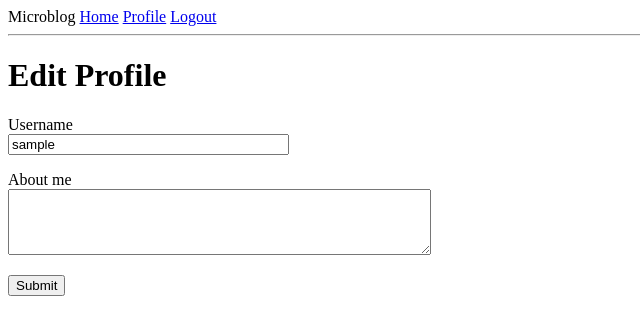
After one commit to atlrwt/Learning-on-The-Flask-Mega-Tutorial, a Flask app: page /edit_profile in a window 1280 px wide. The commit adds this page. Shown: the top 335 px of the page, without its empty margins (0-640 px from the left). Run offline with Flask 3, Linux system fonts and the light colour scheme; the visitor is signed in with stand-in values (Sample User, id 1); data comes from the database, SQL or seed files in the repository; both versions use the stored data as it was after the commit.

Commit message:
Profile Page and Avatars (#6)

```diff
--- a/microblog/app/forms.py
+++ b/microblog/app/forms.py
@@ -3,6 +3,8 @@ from wtforms import StringField, PasswordField, BooleanField, SubmitField
 from wtforms.validators import DataRequired
 from wtforms.validators import ValidationError, Email, EqualTo
 from app.models import User
+from wtforms import TextAreaField
+from wtforms.validators import Length
 
 class LoginForm(FlaskForm):
     username = StringField('Username', validators=[DataRequired()])
@@ -27,3 +29,8 @@ class RegistrationForm(FlaskForm):
         user = User.query.filter_by(email=email.data).first()
         if user is not None:
             raise ValidationError('Please use a different email address.')
+
+class EditProfileForm(FlaskForm):
+    username = StringField('Username', validators=[DataRequired()])
+    about_me = TextAreaField('About me', validators=[Length(min=0, max=140)])
+    submit = SubmitField('Submit')
--- a/microblog/app/models.py
+++ b/microblog/app/models.py
@@ -3,19 +3,26 @@ from app import db
 from werkzeug.security import generate_password_hash, check_password_hash
 from flask_login import UserMixin
 from app import login
+from hashlib import md5
 
-class User(db.Model):
+class User(UserMixin, db.Model):
     id = db.Column(db.Integer, primary_key=True)
     username = db.Column(db.String(64), index=True, unique=True)
     email = db.Column(db.String(120), index=True, unique=True)
     password_hash = db.Column(db.String(128))
     posts = db.relationship('Post', backref='author', lazy='dynamic')
+    about_me = db.Column(db.String(140))
+    last_seen = db.Column(db.DateTime, default=datetime.utcnow)
 
     def set_password(self, password):
         self.password_hash = generate_password_hash(password)
 
     def check_password(self, password):
         return check_password_hash(self.password_hash, password)
+
+    def avatar(self, size):
+        digest = md5(self.email.lower().encode('utf-8')).hexdigest()
+        return 'https://www.gravatar.com/avatar/{}?d=identicon&s={}'.format(digest, size)
 
     def __repr__(self):
         return '<User {}>'.format(self.username)
--- a/microblog/app/routes.py
+++ b/microblog/app/routes.py
@@ -10,6 +10,8 @@ from flask import request
 from werkzeug.urls import url_parse
 from app import db
 from app.forms import RegistrationForm
+from datetime import datetime
+from app.forms import EditProfileForm
 
 @app.route('/')
 @app.route('/index')
@@ -63,3 +65,35 @@ def register():
         flash('Congratulations, you are now a registered user!')
         return redirect(url_for('login'))
     return render_template('register.html', title='Register', form=form)
+
+@app.route('/user/<username>')
+@login_required
+def user(username):
+    user = User.query.filter_by(username=username).first_or_404()
+    posts = [
+        {'author': user, 'body': 'Test post #1'},
+        {'author': user, 'body': 'Test post #2'},
+    ]
+    return render_template('user.html', user=user, posts=posts)
+
+@app.before_request
+def before_request():
+    if current_user.is_authenticated:
+        current_user.last_seen = datetime.utcnow()
+        db.session.commit()
+
+@app.route('/edit_profile', methods=['GET', 'POST'])
+@login_required
+def edit_profile():
+    form = EditProfileForm()
+    if form.validate_on_submit():
+        current_user.username = form.username.data
+        current_user.about_me = form.about_me.data
+        db.session.commit()
+        flash('Your changes have been saved.')
+        return redirect(url_for('edit_profile'))
+    elif request.method == 'GET':
+        form.username.data = current_user.username
+        form.about_me.data = current_user.about_me
+    return render_template('edit_profile.html', title='Edit Profile',
+                           form=form)
--- /dev/null
+++ b/microblog/app/templates/_post.html
@@ -0,0 +1,6 @@
+    <table>
+        <tr valign="top">
+            <td><img src="{{ post.author.avatar(36) }}"></td>
+            <td>{{ post.author.username }} says:<br>{{ post.body }}</td>
+        </tr>
+    </table>
--- a/microblog/app/templates/base.html
+++ b/microblog/app/templates/base.html
@@ -14,6 +14,8 @@
             {% if current_user.is_anonymous %}
             <a href="{{ url_for('login') }}">Login</a>
             {% else %}
+            <a href="{{ url_for('user', username=current_user.username)
+}}">Profile</a>
             <a href="{{ url_for('logout') }}">Logout</a>
             {% endif %}
         </div>
--- /dev/null
+++ b/microblog/app/templates/edit_profile.html
@@ -0,0 +1,23 @@
+{% extends "base.html" %}
+
+{% block content %}
+    <h1>Edit Profile</h1>
+    <form action="" method="post">
+        {{ form.hidden_tag() }}
+        <p>
+            {{ form.username.label }}<br>
+            {{ form.username(size=32) }}<br>
+            {% for error in form.username.errors %}
+            <span style="color: red;">[{{ error }}]</span>
+            {% endfor %}
+        </p>
+        <p>
+            {{ form.about_me.label }}<br>
+            {{ form.about_me(cols=50, rows=4) }}<br>
+            {% for error in form.about_me.errors %}
+            <span style="color: red;">[{{ error }}]</span>
+            {% endfor %}
+        </p>
+        <p>{{ form.submit() }}</p>
+    </form>
+{% endblock %}
```
Also changed, not shown: microblog/app/templates/user.html (added, +21 -0 lines), microblog/migrations/versions/10c96051b792_new_fields_in_user_model.py (added, +34 -0 lines), microblog/app.db, 1 other file.
